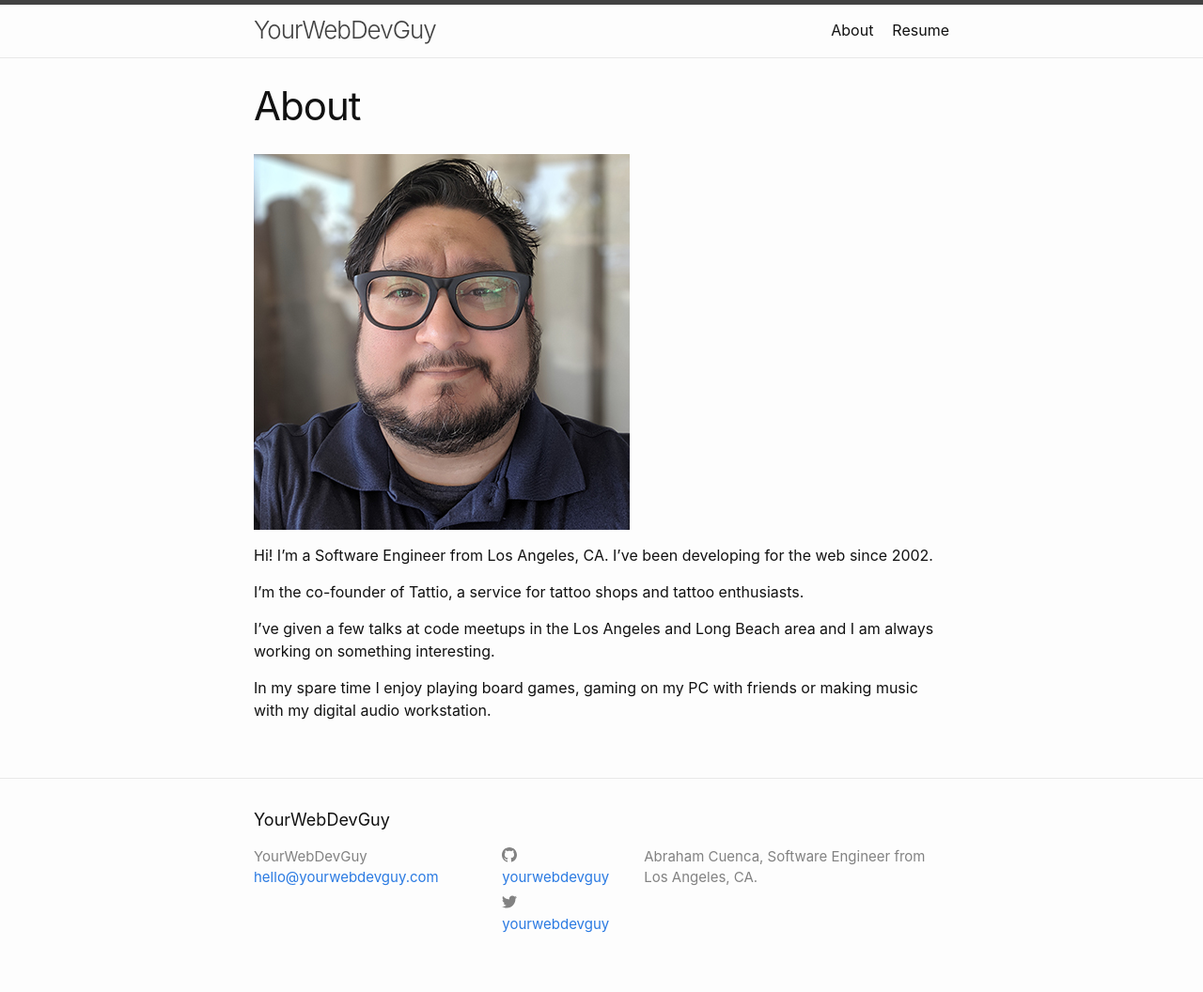
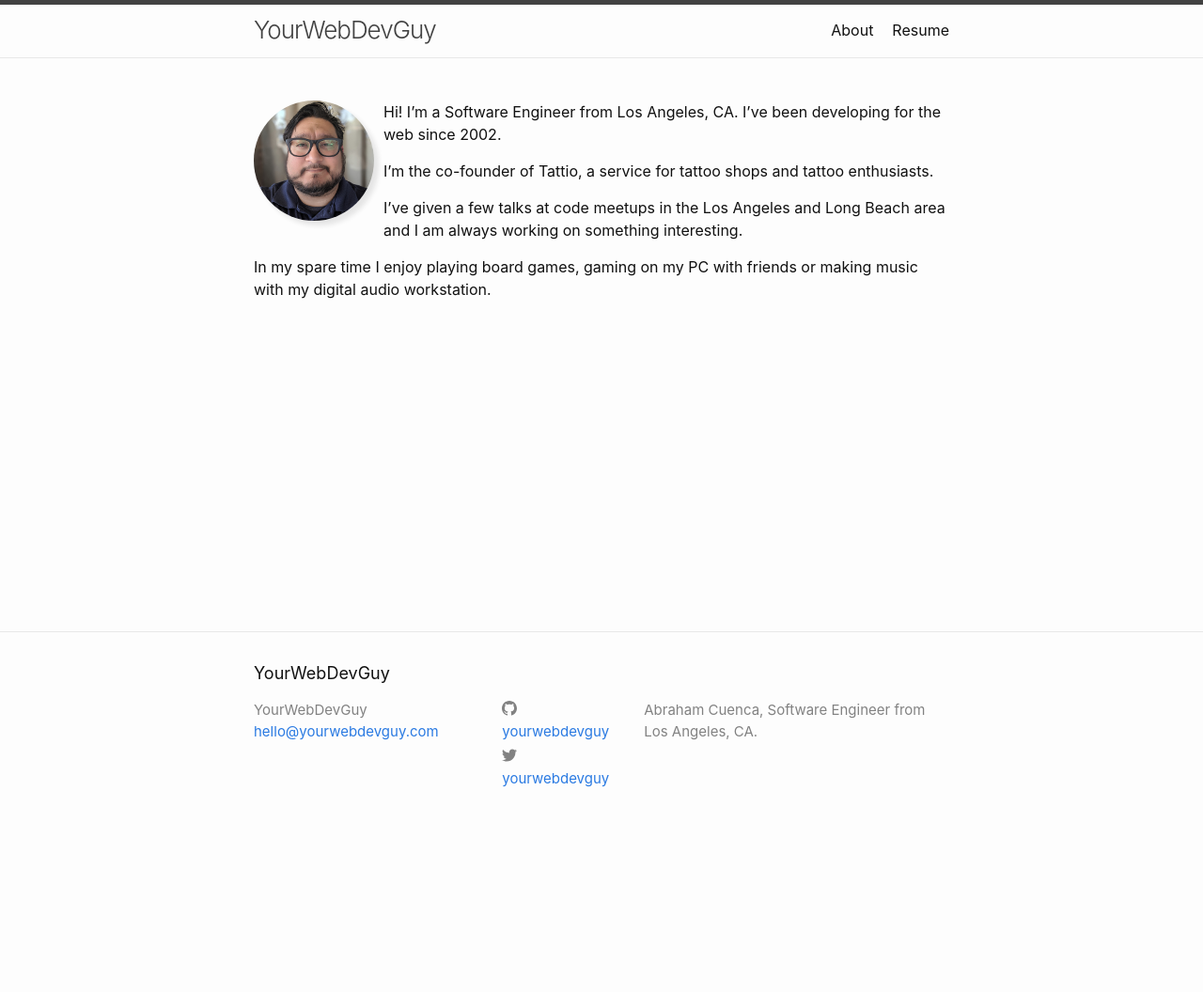
Before and after one commit to YourWebDevGuy/YourWebDevGuy.github.io, a Jekyll site: the page built from about.markdown, in a window 1280 px wide. Shown: the whole page at 94% size. Built offline with Jekyll 4.4.1, drawn with Linux system fonts in a browser that asks for light colours; after the commit the page ends 900 px from its top, so only the background shows below that.

Commit message:
Update about (#2)

```diff
--- /dev/null
+++ b/_layouts/about.html
@@ -0,0 +1,22 @@
+<!DOCTYPE html>
+<html lang="{{ page.lang | default: site.lang | default: "en" }}">
+
+  {%- include head.html -%}
+
+  <body>
+
+    {%- include header.html -%}
+
+    <main class="page-content" aria-label="Content">
+      <div class="wrapper">
+        <article class="about">
+        {{ content }}
+        </article>
+      </div>
+    </main>
+
+    {%- include footer.html -%}
+
+  </body>
+
+</html>
--- a/_sass/minima.scss
+++ b/_sass/minima.scss
@@ -49,3 +49,14 @@ $on-laptop:        800px !default;
   "minima/layout",
   "minima/syntax-highlighting"
 ;
+
+// Custom Style
+
+.about img {
+  border-radius: 50%;
+  box-shadow: 5px 5px 5px #e5e5e5;
+  max-width: 128px;
+  margin-right: 10px;
+  display: inline-block;
+  float: left;
+}
--- a/about.markdown
+++ b/about.markdown
@@ -1,5 +1,5 @@
 ---
-layout: page
+layout: about
 title: About
 permalink: /about/
 ---
```
